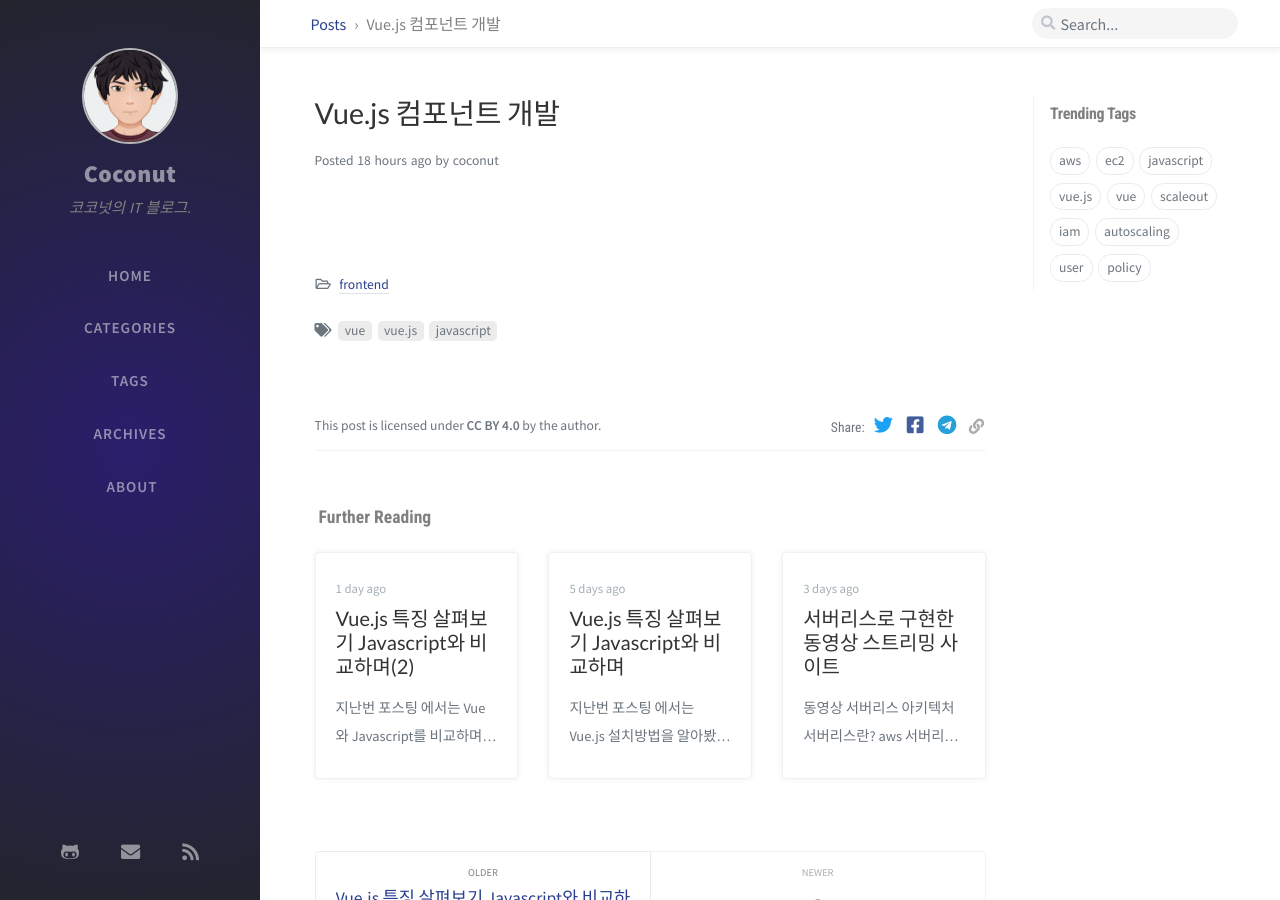
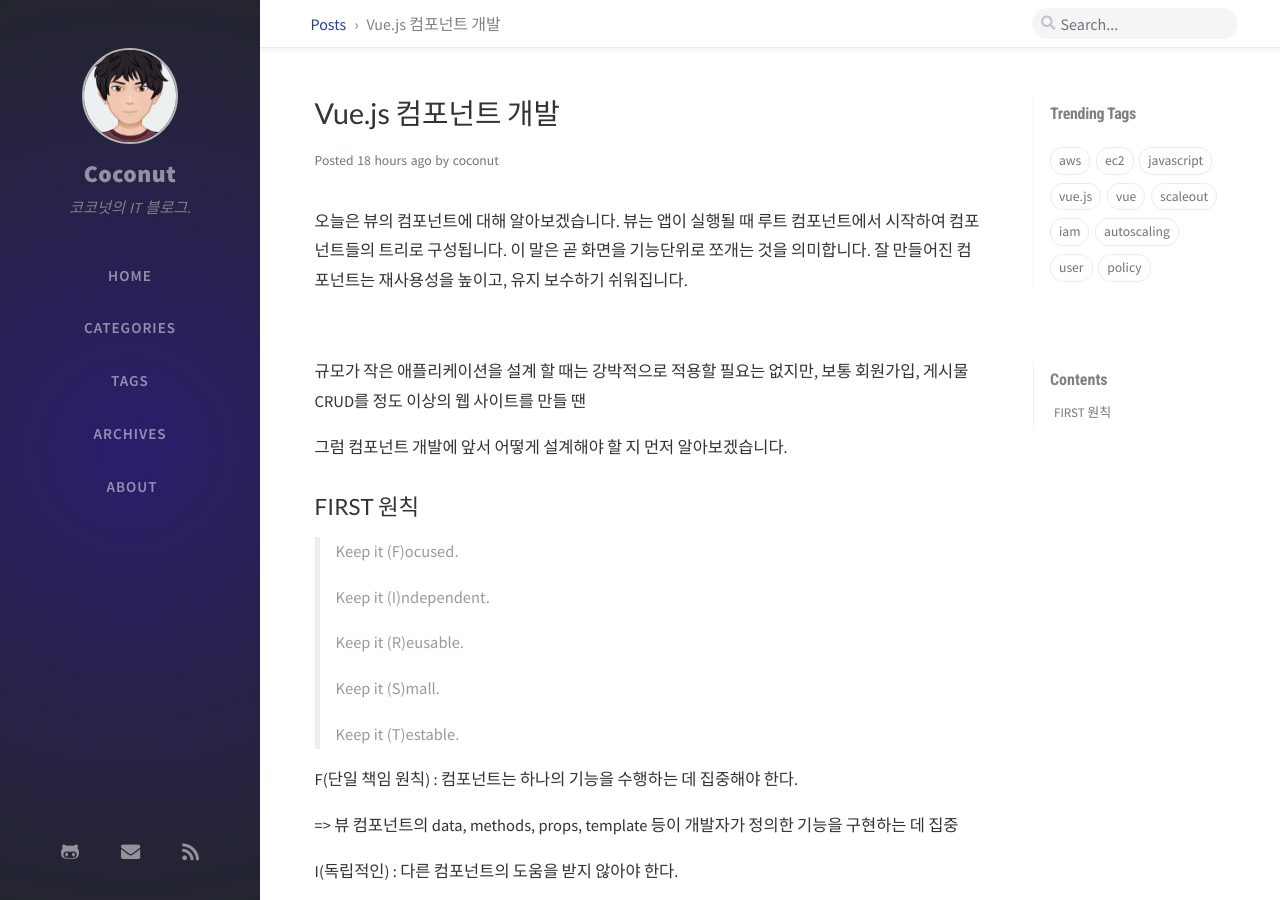
Before and after one commit to coconutstd/coconutstd.github.io, a Jekyll site: the page built from _posts/2020-10-30-Vue.js-3.md, in a window 1280 px wide and 900 px high. Built offline with Jekyll 4.4.1, drawn with Linux system fonts in a browser that asks for light colours; nearby versions of some CDN libraries; comment, search, counter and statistics services are not loaded; some of the changed text lies outside the part shown.

Commit message:
No10. 포스팅(주제: Vue.js 개발) - 시작2

```diff
--- a/_posts/2020-10-30-Vue.js-3.md
+++ b/_posts/2020-10-30-Vue.js-3.md
@@ -7,3 +7,53 @@ date: 2020-10-30 10:55 PM
 categories: [frontend]
 tags: [vue, vue.js, javascript]
 ---
+
+
+
+
+
+
+
+오늘은 뷰의 컴포넌트에 대해 알아보겠습니다. 뷰는 앱이 실행될 때 루트 컴포넌트에서 시작하여 컴포넌트들의 트리로 구성됩니다. 이 말은 곧 화면을 기능단위로 쪼개는 것을 의미합니다. 잘 만들어진 컴포넌트는 재사용성을 높이고, 유지 보수하기 쉬워집니다.
+
+![]()
+
+
+
+규모가 작은 애플리케이션을 설계 할 때는 강박적으로 적용할 필요는 없지만, 보통 회원가입, 게시물 CRUD를 정도 이상의 웹 사이트를 만들 땐
+
+[FIRST원칙]: https://addyosmani.com/first/	"을 적용하는 것이 좋습니다"
+
+그럼 컴포넌트 개발에 앞서 어떻게 설계해야 할 지 먼저 알아보겠습니다.
+
+## FIRST 원칙
+
+> Keep it (F)ocused.
+>
+> Keep it (I)ndependent.
+>
+> Keep it (R)eusable.
+>
+> Keep it (S)mall.
+>
+> Keep it (T)estable.
+
+
+
+F(단일 책임 원칙) : 컴포넌트는 하나의 기능을 수행하는 데 집중해야 한다.
+
+=> 뷰 컴포넌트의 data, methods, props, template 등이 개발자가 정의한 기능을 구현하는 데 집중
+
+I(독립적인) : 다른 컴포넌트의 도움을 받지 않아야 한다.
+
+=> 이 컴포넌트가 기능을 수행하기 위해 this.$parent, this.$ref로 다른 컴포넌트의 값에 의존하면 안된다
+
+R(재사용가능한): 컴포넌트는 재사용이 가능해야 한다.
+
+=> 잘 설계된 컴포넌트는 '추천 검색어', '최근 검색어' 와 같이 비슷한 동작을 하는 기능을 구현할 때 TabComponent라는 하나의 모듈로 두 기능을 구현할 수 있어야 합니다.
+
+S(작은): 가능한 작게
+
+=> 애초에 작게 기능을 정의하고, 코딩 라인 수도 가능한 심플하게 해야합니다.
+
+T(테스트가 가능한): 디버깅이 쉬운 컴포넌트를 작성해야 한다. 앞의 4가지 원칙적용
```
